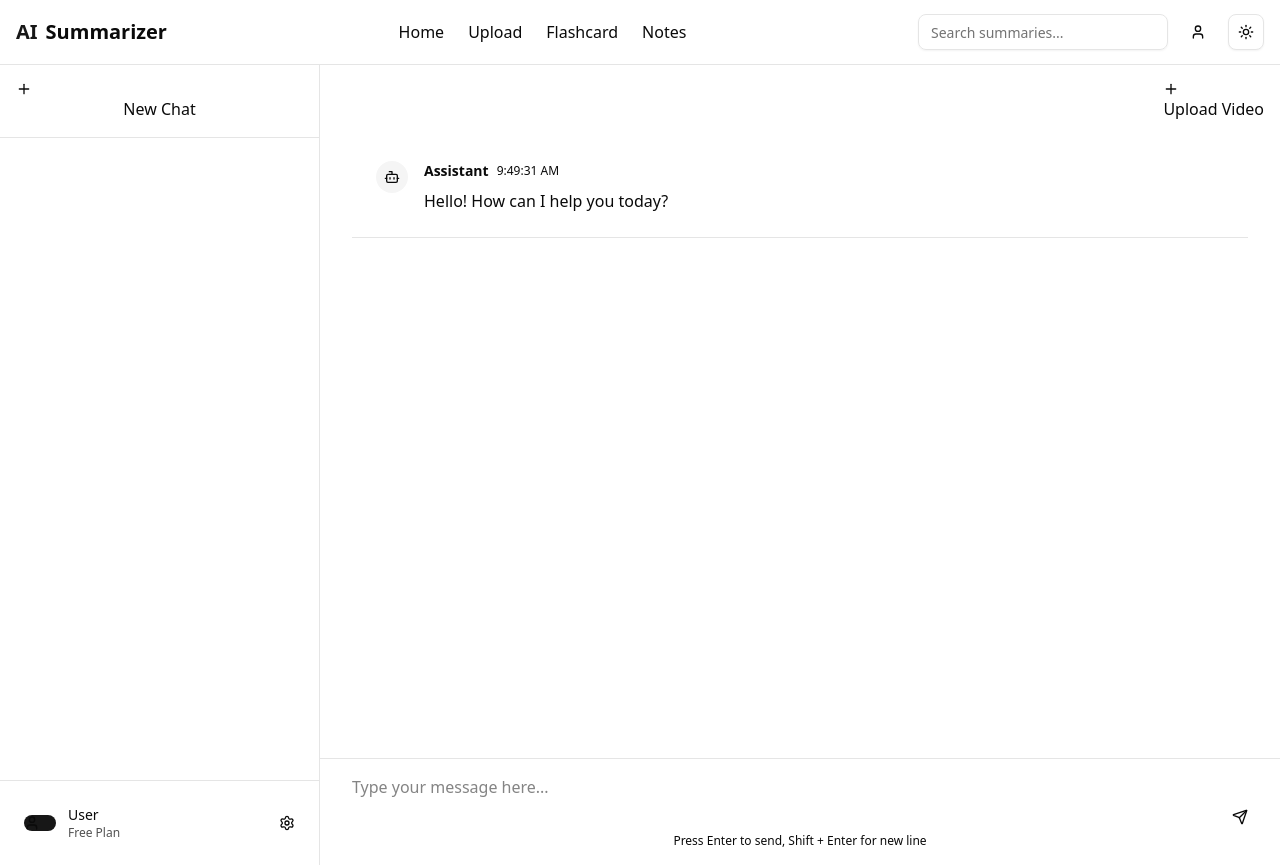
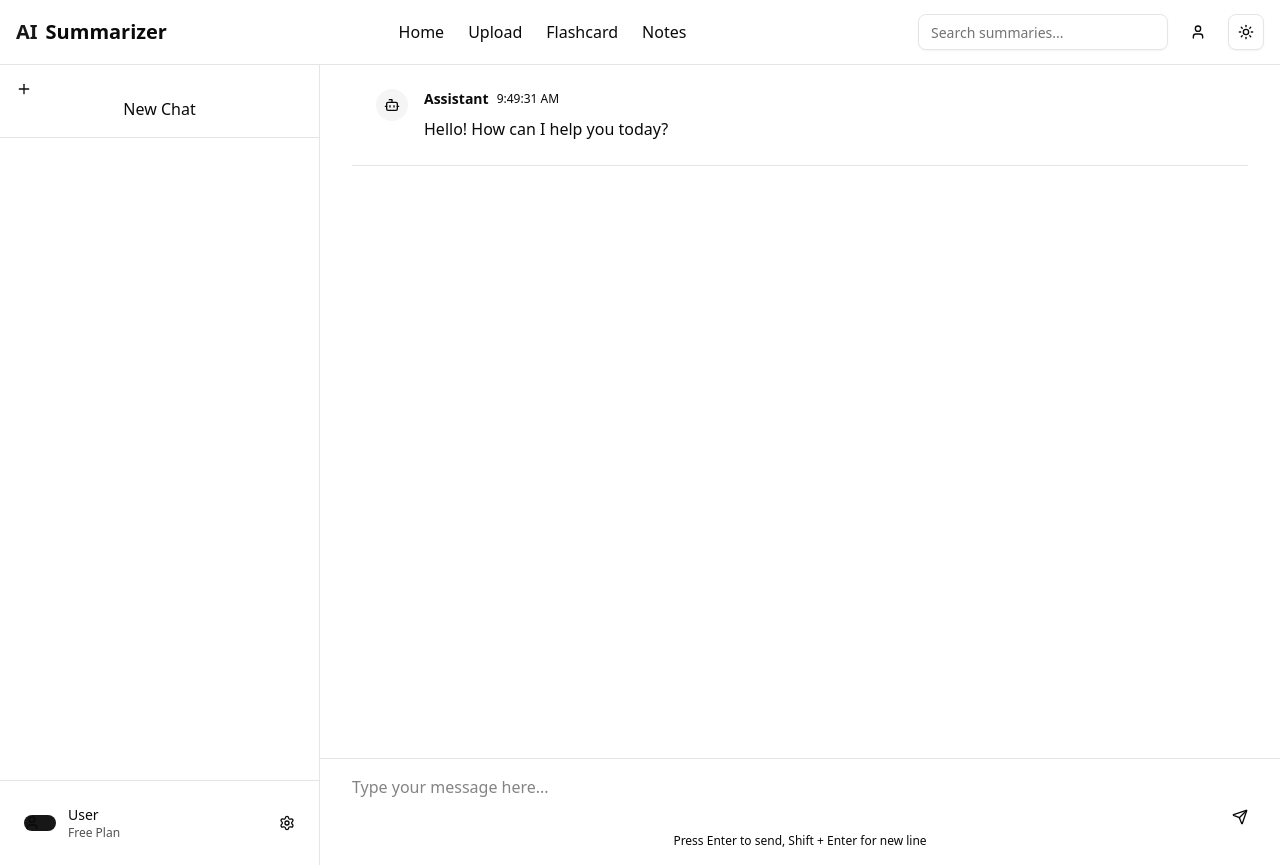
Before and after one commit to RafexStrike/PH-Team-CodeSpirit-QuickClip, a Next.js app: page /chat in a window 1280 px wide. Built offline with nearby package versions, Linux system fonts and the light colour scheme.

Commit message:
unused file for video uploading removed. upload  icons from chat inteface removed. hf token issue fixed.

```diff
--- a/package.json
+++ b/package.json
@@ -40,6 +40,7 @@
     "mongodb": "^6.19.0",
     "nanoid": "^5.1.5",
     "next": "^15.5.3",
+    "next-auth": "^4.24.11",
     "next-themes": "^0.4.6",
     "node-fetch": "^3.3.2",
     "react": "^19.1.0",
--- a/src/app/chat/page.jsx
+++ b/src/app/chat/page.jsx
@@ -1,86 +1,11 @@
-// 'use client';
 
-// import { useState } from "react";
-// import ChatSidebar from "@/components/chat/ChatSidebar";
-// import ChatWindow from "@/components/chat/ChatWindow";
-// import ChatComposer from "@/components/chat/ChatComposer";
-
-// export default function ChatPage() {
-//   const [messages, setMessages] = useState([
-//     {
-//       id: 1,
-//       content: "Hello! How can I help you today?",
-//       sender: "bot",
-//       timestamp: new Date(),
-//     },
-//   ]);
-//   const [inputValue, setInputValue] = useState("");
-
-//   const handleSendMessage = async (message) => {
-//     if (!message.trim()) return;
-
-//     const newMessage = {
-//       id: messages.length + 1,
-//       content: message,
-//       sender: "user",
-//       timestamp: new Date(),
-//     };
-//     setMessages((prev) => [...prev, newMessage]);
-//     setInputValue("");
-
-//     try {
-//       const res = await fetch("/api/chat", {
-//         method: "POST",
-//         headers: { "Content-Type": "application/json" },
-//         body: JSON.stringify({ prompt: message }),
-//       });
-//       const data = await res.json();
-
-//       const botResponse = {
-//         id: messages.length + 2,
-//         content: data.reply || "No response",
-//         sender: "bot",
-//         timestamp: new Date(),
-//       };
-//       setMessages((prev) => [...prev, botResponse]);
-//     } catch (err) {
-//       setMessages((prev) => [
-//         ...prev,
-//         {
-//           id: messages.length + 2,
-//           content: "Error contacting AI: " + err.message,
-//           sender: "bot",
-//           timestamp: new Date(),
-//         },
-//       ]);
-//     }
-//   };
-
-//   return (
-//     <div className="flex h-screen bg-base-100">
-//       <ChatSidebar conversations={[]} activeConversation={1} onConversationSelect={() => {}} onNewChat={() => {}} />
-//       <div className="flex flex-col flex-1">
-//         <ChatWindow messages={messages} />
-//         <ChatComposer
-//           inputValue={inputValue}
-//           onInputChange={setInputValue}
-//           onSendMessage={handleSendMessage}
-//         />
-//       </div>
-//     </div>
-//   );
-// }
-// src/app/chat/page.jsx
-// src/app/chat/page.jsx
 'use client';
 
 import { useState } from "react";
 import ChatSidebar from "@/components/chat/ChatSidebar";
 import ChatWindow from "@/components/chat/ChatWindow";
 import ChatComposer from "@/components/chat/ChatComposer";
-import UploadButton from "@/components/chat/UploadButton";
-import UploadModal from "@/components/chat/UploadModal";
-// import { uploadVideoAndSummarize } from "@/lib/uploadVideo";
+
 
 export default function ChatPage() {
   const [messages, setMessages] = useState([
@@ -92,9 +17,7 @@
     },
   ]);
   const [inputValue, setInputValue] = useState("");
-  const [isModalOpen, setIsModalOpen] = useState(false);
 
-  console.log("ChatPage render. isModalOpen=", isModalOpen);
 
   // normal text message send
   const handleSendMessage = async (message) => {
@@ -132,14 +55,7 @@
     <div className="flex h-screen bg-base-100">
       <ChatSidebar conversations={[]} activeConversation={1} onConversationSelect={() => {}} onNewChat={() => {}} />
       <div className="flex flex-col flex-1">
-        <div className="flex justify-end p-4">
-          <UploadButton
-            onClick={() => {
-              console.log("Upload button clicked");
-              setIsModalOpen(true);
-            }}
-          />
-        </div>
+
 
         <ChatWindow messages={messages} />
 
@@ -150,14 +66,7 @@
         />
       </div>
 
-      <UploadModal
-        isOpen={isModalOpen}
-        onClose={() => {
-          console.log("modal onClose called");
-          setIsModalOpen(false);
-        }}
-        onUpload={handleVideoUpload}
-      />
+
     </div>
   );
 }
```
Also changed, not shown: 1 other file (tests, documents, lock files or other folders).
